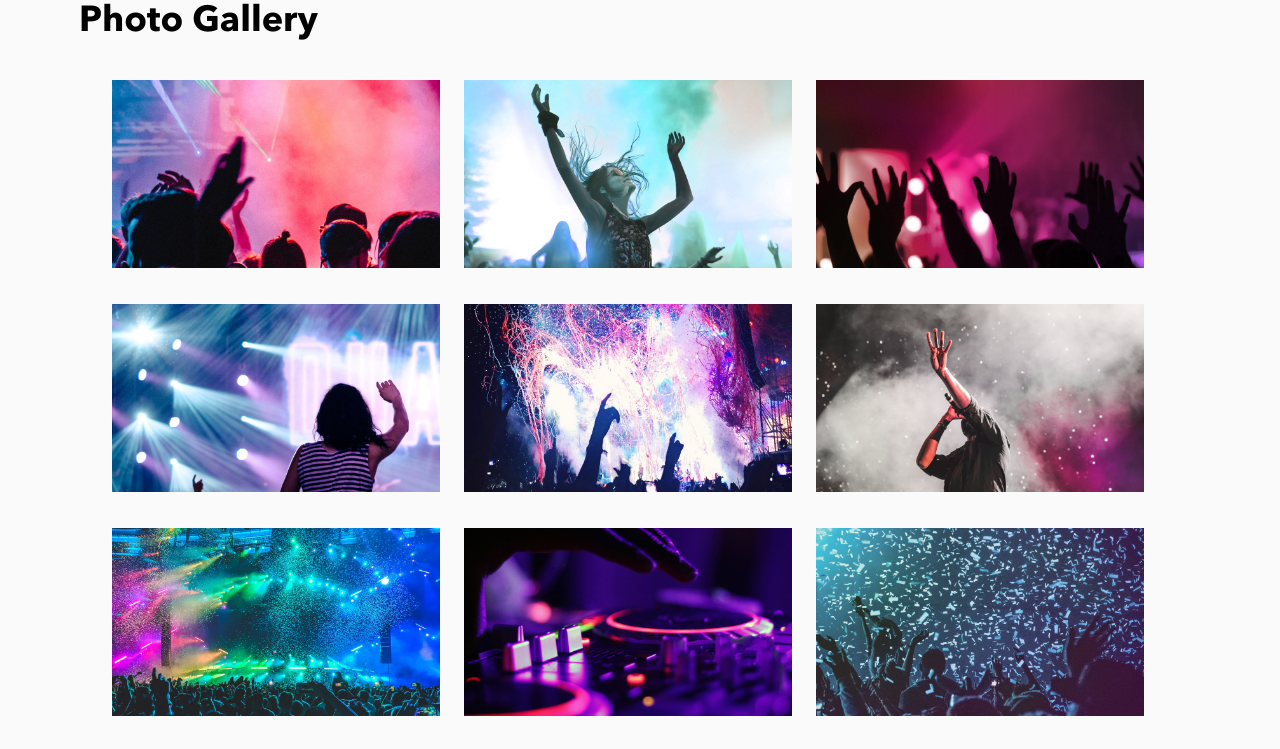
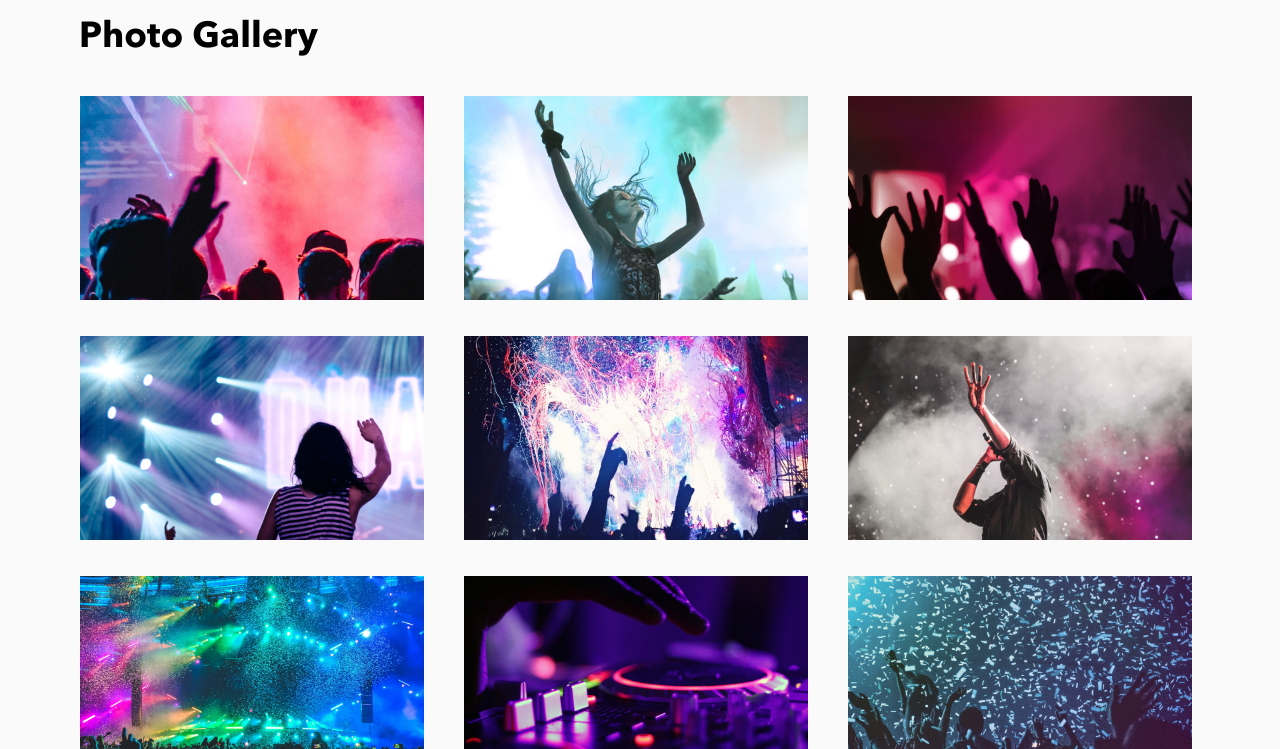
Before and after one commit to dilualphonso/bandsite, a plain HTML site: page index.html in a window 1280 px wide. Shown: the part 1967-2716 px from the top of the page. Drawn offline with Linux system fonts and the light colour scheme.

Commit message:
completed code but need to format

```diff
--- a/styles/bio.scss
+++ b/styles/bio.scss
@@ -20,7 +20,7 @@
 
 
     &__logo {
-        width: 8.25rem;
+        width: 7rem;
         padding: 1rem 0;
     }
 
@@ -46,7 +46,7 @@
 
         &--active{
             color:$primary-white;
-            border-bottom: 5px solid $primary-white;
+            border-bottom: 3px solid $primary-white;
             font-weight: 700;
         }
 
@@ -69,20 +69,21 @@
          display: flex;
          flex-direction: row;
          align-items: center;
-        margin:0;
+
 
 
          &__logo-container {
 
              width: 20%;
-             margin-left: 2.25rem;
+            margin-left: 1.5rem;
+            padding-left: 1.5rem;
 
          }
 
          &__logo {
 
-             width: 8rem;
-             margin: 0
+         width: 7rem;
+            //margin: 0;
 
          }
 
@@ -92,7 +93,7 @@
              width: 1vw;
              height: 6rem;
              position: relative;
-              top:3rem
+              top:2.5rem;
 
 
 
@@ -105,17 +106,17 @@
              margin-top: 0;
              margin-left: 1.5rem;
              justify-content: center;
-             padding-left: 0;
+             padding-right: 2rem;
 
 
 
          }
 
          &__border-biography {
-             width: 4.5rem;
+             width: 4rem;
               padding-left: 0;
-             padding-top:0.3rem;
-             border-bottom: 5px solid $primary-white;
+
+             border-bottom: 2px solid $primary-white;
 
 
 
@@ -145,25 +146,26 @@
         display: flex;
         flex-direction: row;
 
-        max-width: 100%;
+        width: 100%;
 
 
 
 
         &__logo-container {
-
-            max-width: 20%;
+        //width: 7rem;
+            max-width:20%
           }
 
 
         &__logo  {
 
-            width: 6.25rem;
+           // width: 6.25rem;
             //margin: 0 2.25rem 0 12.25rem;
-            padding: 0;
-            height:3.5rem;
+           // padding: 0;
+
            //margin-left: 2.25rem;
-           padding-left: 3.938rem;
+           padding: 0 0 0 3.938rem;
+           box-sizing: content-box;
         }
 
         &__links {
@@ -177,7 +179,7 @@
             // left:-0.1rem;
             // margin: 0;
 
-            display: flex;
+           // display: flex;
     align-items: center;
   //  height: 100%;
     width: 100%;
@@ -187,11 +189,11 @@
 
     &--active{
         padding-bottom:1.25rem;
-        border-bottom: 3px solid #FFFFFF;
+        //border-bottom: 3px solid #FFFFFF;
     }
 
     &--inactive{
-        //margin-left:0rem;
+        padding-top: 1rem;
 
     }
 
@@ -203,9 +205,8 @@
         &__menu {
 
             width: 20%;
-          //  height: 100%;
+            height: 100%;
             line-height: 5rem;
-            display: flex;
             align-items: center;
             margin-top: 0;
              margin-left: 3.5rem;
@@ -262,7 +263,7 @@
 
  .heroimage {
 
-     background-image: url("/asset/images/hero-bio.jpg");
+    background-image: url("/asset/images/hero-bio.jpg");
 
      max-width: 100%;
      height: 30vh;
@@ -340,7 +341,7 @@
              font-weight: 700;
              line-height: 4.25rem;
              margin-left: 2.25rem;
-             padding: 0 1.5rem 0 0;
+             padding: 0 1.5rem 0 0rem;
 
 
 
@@ -351,16 +352,23 @@
  @include desktop {
     .heroimage {
 
-        background-image: url("/asset/images/hero-bio.jpg");
+       // background-image: url("/asset/images/hero-bio.jpg");
         max-width: 100%;
         height: 40rem;
+
+
 
 
         &__container {
 
             // display: flex;
             // align-items: center;
+
              min-height: 100%;
+
+
+
+
             // margin:0 auto;
         }
 
@@ -372,16 +380,18 @@
             // color: #$primary-white;
             // line-height: 4.25rem;
 
+
             //margin: 0 auto;
-            padding: 0 5rem 0 3.5rem;
+            padding: 0;
+            padding-left: 3rem;
 
 
-           font-size: 3.75rem;
+            font-size: 3.75rem;
            line-height: 4.25rem;
-           color: $primary-white;
+
 
            width: 31.875rem;
-          // margin-left:5rem;
+         // margin-left:3.5rem;
 
 
         }
@@ -392,10 +402,7 @@
      &__title {
 
          padding-left: 1rem;
-         font-family:  Avnirbold;
-         font-size: 1.5rem;
-         font-weight: 700;
-         line-height: 2rem;
+      @include mobilefontforh2;
          padding-top: 1.5rem;
         //  margin-bottom: 0;
         //  margin-top: 0;
@@ -527,7 +534,9 @@
         &__desc {
 
 
-            margin: 0 5rem;
+            //margin: 0 5rem;
+            margin-right: 5rem;
+            margin-left: 5rem;
 
 
         }
@@ -568,7 +577,7 @@
          box-sizing: border-box;
          margin-left: 1rem;
         // margin-bottom: 0;
-         //margin-top: 0;
+        // margin-top: 0;
          text-transform: capitalize;
 
 
@@ -601,6 +610,8 @@
              padding: 3rem 2.25rem 0 2.25rem;
           @include des_tab_fontforh3;
              margin-left: 2.25rem;
+             margin-top: 0;
+             margin-bottom: 0;
 
 
          }
@@ -667,8 +678,8 @@
 
             flex: 50%;
             margin-right: 5rem;
-            font-size: 0.875;
-            line-height: 1.375rem;
+            @include des_tab_fontforbody;
+
 
         }
     }
@@ -717,7 +728,7 @@
 
           @include des_tab_fontforh2;
             margin: 0 2.25rem;
-            padding: 3rem 2.25rem 1.5rem;
+            padding: 3rem 2.25rem 1.5rem 0rem;
 
 
         }
@@ -728,16 +739,19 @@
              flex-wrap: wrap;
              flex-direction: row;
              justify-content: center;
-             margin-right:2.25rem;
-             margin-left: 2.25rem;
+            // margin-right:2.5rem;
+            margin-left: 1rem;
+             padding-left: 0;
 
          }
 
          &__photos img {
-             max-height: 6rem;
-             max-width: 13rem;
-             margin: 0 0.5rem 2.25rem 0rem;
-             gap:1rem;
+             max-height: 7rem;
+             max-width: 15rem;
+             margin: 0 0.5rem 1.5rem 0rem;
+             //gap:1rem;
+
+
          }
 
      }
@@ -752,7 +766,7 @@
 
         @include des_tab_fontforh2 ;
 
-           margin-bottom: 0;
+
            padding: 3rem 2.25rem  2.25rem 3.938rem;
 
 
@@ -764,15 +778,15 @@
             flex-wrap: wrap;
             flex-direction: row;
             justify-content: center;
-            // margin-right:5rem;
-            // margin-left: 5rem;
+       // margin-right:5rem;
+        // margin-left: 0rem;
 
         }
 
         &__photos img {
-            max-height: 13rem;
-            max-width: 22rem;
-            padding: 0 1.5rem 1.25rem 0rem;
+            max-height: 14rem;
+            max-width: 24rem;
+            padding: 0 1.5rem 1.25rem 1rem;
             gap:1rem;
         }
 
@@ -781,6 +795,7 @@
 
  .footer {
      background-color: $primary-Black;
+     margin:0 auto;
 
      &__container {
          margin: 0 1rem;
@@ -904,6 +919,7 @@
              display: flex;
              justify-content: space-between;
              align-items:center ;
+             margin-right:2.25rem;
 
 
 
@@ -911,27 +927,29 @@
 
          &__title {
             @include des_tab_fontforh2;
-             padding:3rem 2.25rem 2.25rem;
+            padding:0;
+
 
 
          }
 
-        //  &__tabletlogo {
+          &__tabletlogo {
 
 
-        //      //min-height: 15rem;
-        //     display: inline-block;
+        min-height: 10rem;
+            display: unset;
 
-        //  }
+    }
 
          &__logoimg {
              //padding-right: 1.5rem;
              //margin-left: 3rem;
              max-width:25rem;
-             height: 1.5rem;
-             padding-top: 0.9rem;
-             margin-right: 2.25rem;
-             padding-right:2.25rem;
+             //height: 0.5rem;
+             padding-top: 1.5rem;
+             //margin-right: 2.25rem;
+
+             margin-top: 3rem;
 
          }
 
@@ -948,19 +966,24 @@
 
  @include tablet {
      .social {
+       //display:flex;
 
          padding-top: 1.5rem;
+         padding-right: 1.5rem;
 
          &__icons{
 
-            padding-right:4rem;
+            padding-right:6rem;
+            // width: 3rem;
+            // height: 4rem;
+
 
          }
 
          &__icons img {
-             width: 2rem;
-             height: 2rem;
-             margin-left: 1.5ren;
+             width: 3rem;
+             height: 3rem;
+             //margin-left: 1rem;
              padding: 0 0 1rem;
              margin-right: 1rem;
          }
@@ -970,9 +993,10 @@
          display: flex;
          flex-direction: row;
          justify-content: space-between;
-         box-sizing: border-box;
-         margin: 0 2.25rem 0 1.5rem;
-         padding-left: 2.5rem;
+
+         //margin: 0 1rem 0 0rem;
+         margin-right: 1.5rem;
+         padding-left: 1.5rem;
          align-items: center;
 
 
@@ -1017,6 +1041,9 @@
      }
 
      .entertainment{
+        padding-right: 1rem
+
+        ;
         &__title{
 
            @include des_tab_fontforbody;
@@ -1043,7 +1070,7 @@
              font-size:0.875rem;
              line-height: 1.25rem;
               margin-left: 2.25rem;
-             padding: 2.25rem 2.25rem 2.5rem  2.25rem;
+             padding: 2.25rem 2.25rem 2.5rem  0rem;
          }
 
 
@@ -1054,7 +1081,7 @@
     .footer {
 
         &__container {
-           margin-left: 5rem;
+
             display: flex;
             justify-content: space-between;
             align-items:center ;
@@ -1065,16 +1092,18 @@
 
         &__title {
 
-
-            padding:3rem 2.25rem 2.25rem;
+@include des_tab_fontforh2;
+            padding:3rem 2.25rem 2.25rem 1.25rem;
             font-size: 2.25rem;
+            margin-left:2.25rem;
 
         }
 
         &__tabletlogo {
 
 
-            //min-height: 15rem;
+           // min-height: 15rem;
+
            display: inline-block;
 
         }
@@ -1082,11 +1111,12 @@
         &__logoimg {
             //padding-right: 1.5rem;
             //margin-left: 3rem;
+            box-sizing: content-box;
             max-width:25rem;
             height: 1.5rem;
             padding-top: 0.9rem;
-            margin-right: 5rem;
-            padding-right:2.25rem;
+            margin-right: 2rem;
+            padding-right:3rem;
 
         }
 
@@ -1108,13 +1138,13 @@
 
         &__icons{
 
-           padding-right:27rem;
+           padding-right:29rem;
 
         }
 
         &__icons img {
-            width: 2rem;
-            height: 2rem;
+            width: 3rem;
+            height: 3rem;
             margin-left: 1.5ren;
             padding: 0 0 1rem;
             margin-right: 1rem;
@@ -1124,9 +1154,11 @@
     .agents {
         display: flex;
         flex-direction: row;
-        justify-content: space-between;
 
-        margin: 0 20rem 0 5rem;
+
+justify-content: space-between;
+
+
         padding-left: 1rem;
         align-items: center;
 
@@ -1136,12 +1168,16 @@
 
     .address {
 
-        margin-right: 6rem;
+       // margin-right: 1.5rem;
+        margin-left:3rem;
+        //margin-right: 5rem;
+        //padding-left: 3rem;
+
 
         &__name {
 
-           font-size:0.875rem;
-           line-height: 1.25rem;
+         @include footercopyfont ;
+
            padding-bottom:1rem;
         }
 
@@ -1154,7 +1190,8 @@
     }
 
     .artist{
-        margin-right: 6rem;
+       // margin-right: 4rem;
+       //margin-left: 5rem;
 
        &__link{
            padding-top: 1.5rem;
@@ -1162,8 +1199,7 @@
 
        &__title{
 
-           font-size:0.875rem;
-           line-height: 1.25rem;
+        @include footercopyfont ;
            padding-bottom:1rem;
 
        }
@@ -1171,11 +1207,11 @@
 
     .entertainment{
 
-        padding-right: 8rem;
+        margin-right: 28rem;
+        margin-left: 1rem;
        &__title{
 
-           font-size:0.875rem;
-           line-height: 1.25rem;
+        @include footercopyfont ;
            padding-bottom:1rem;
 
        }
@@ -1192,12 +1228,9 @@
 
     .copyright {
         &__sentence {
-            font-family: AvnirmyFontRegular;
-            font-size:0.875rem;
-            line-height: 1.25rem;
-            color: $primary-white;
-            margin-left: 5rem;
-            padding: 2.25rem 2.25rem 2.5rem  2rem;
+            @include footercopyfont ;
+            margin-left: 2.25rem;
+            padding: 2.25rem 2.25rem 2.5rem  2.25rem;
         }
 
 
--- a/styles/partials/_mixin.scss
+++ b/styles/partials/_mixin.scss
@@ -66,3 +66,10 @@ $breakpoint_desktop:1280px;
   line-height: 1.375rem;
   font-weight: 400;
 }
+
+@mixin footercopyfont{
+  font-size: 0.875rem;
+  font-family: AvnirmyFontRegular;
+  line-height: 1.25rem;
+  font-weight: 400;
+}
```
Also changed, not shown: styles/bio.css, 1 other file.
